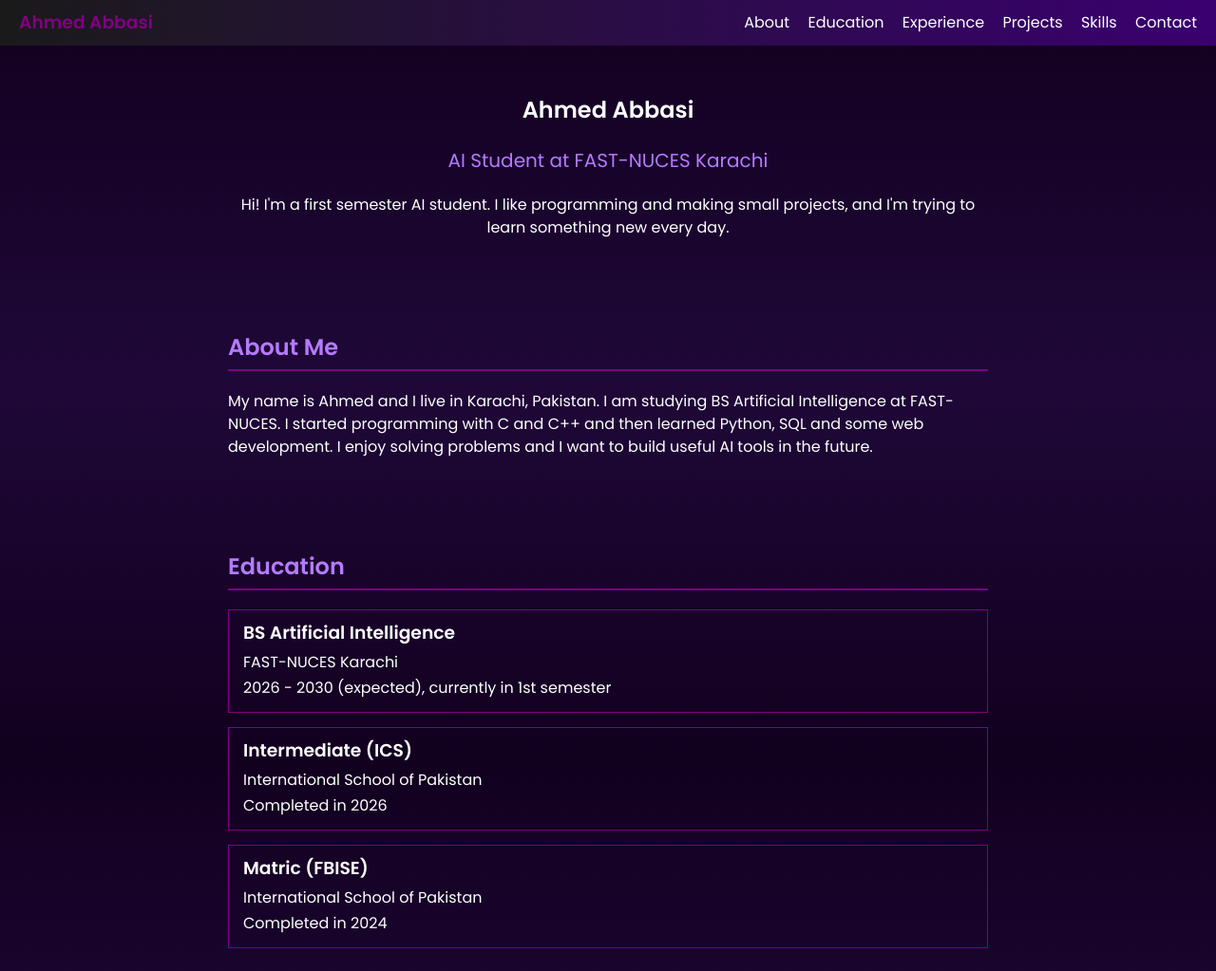
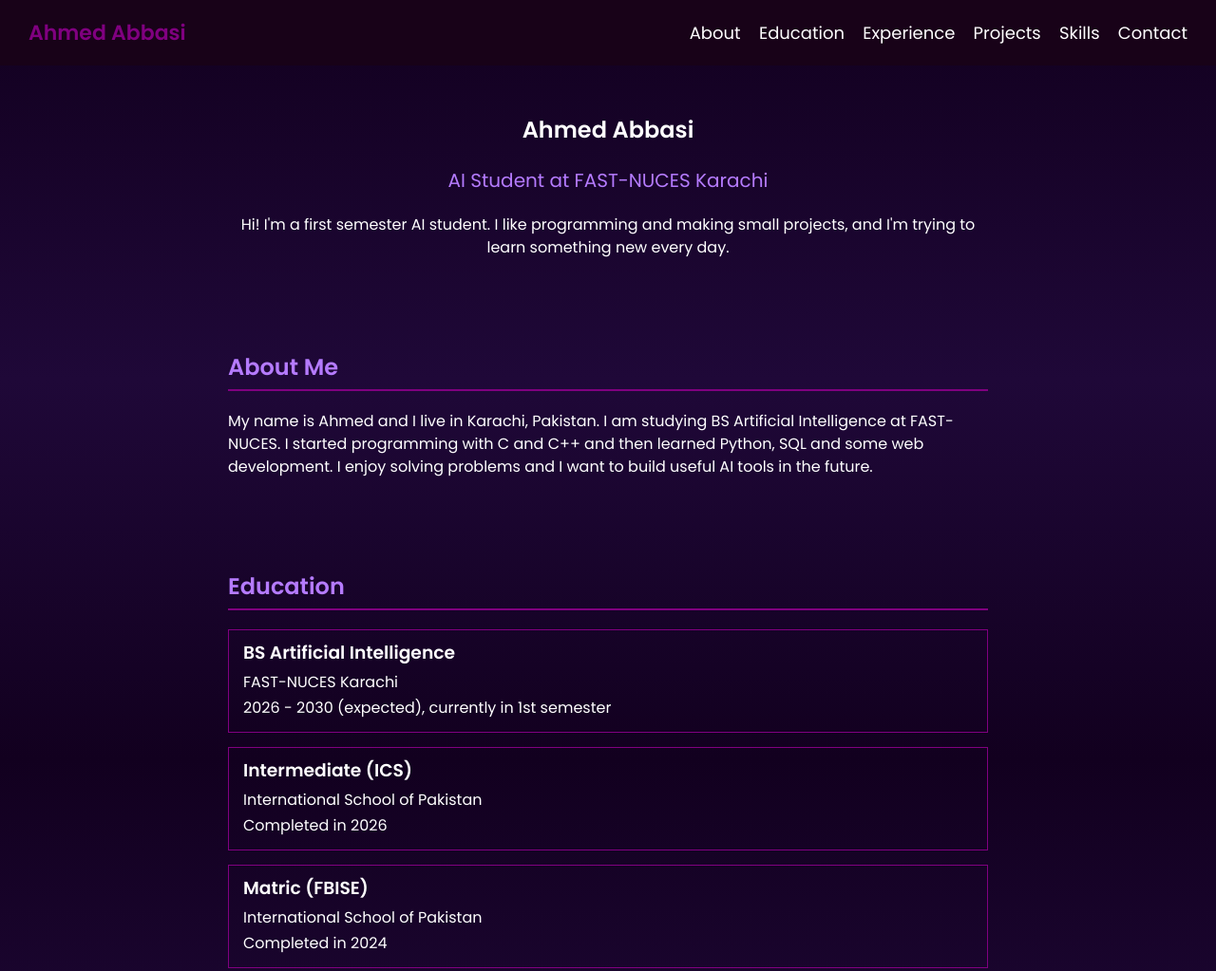
Before and after one commit to lastahmedabbasi/Portfolio-Project, a plain HTML site: page index.html in a window 1280 px wide. Shown: the top 1023 px of the page at 95% size. Drawn offline with Linux system fonts and the light colour scheme.

Commit message:
Fixing nav CSS

```diff
--- a/style.css
+++ b/style.css
@@ -15,8 +15,8 @@ a {
 
 /* navigation */
 nav {
-  background: linear-gradient(to right, #1a1a1a, #3a0070);
-  padding: 10px 20px;
+  background: rgb(24, 2, 24);
+  padding: 18px 30px;
   display: flex;
   justify-content: space-between;
   align-items: center;
@@ -24,15 +24,18 @@ nav {
 }
 
 nav h3 {
+  font-size: 22px;
   margin: 0;
   color: purple;
 }
 
 .links a {
+  font-size: 18px;
   margin-left: 15px;
   text-decoration: none;
   color: white;
 }
+
 
 .links a:hover {
   color: #b57bff;
```
